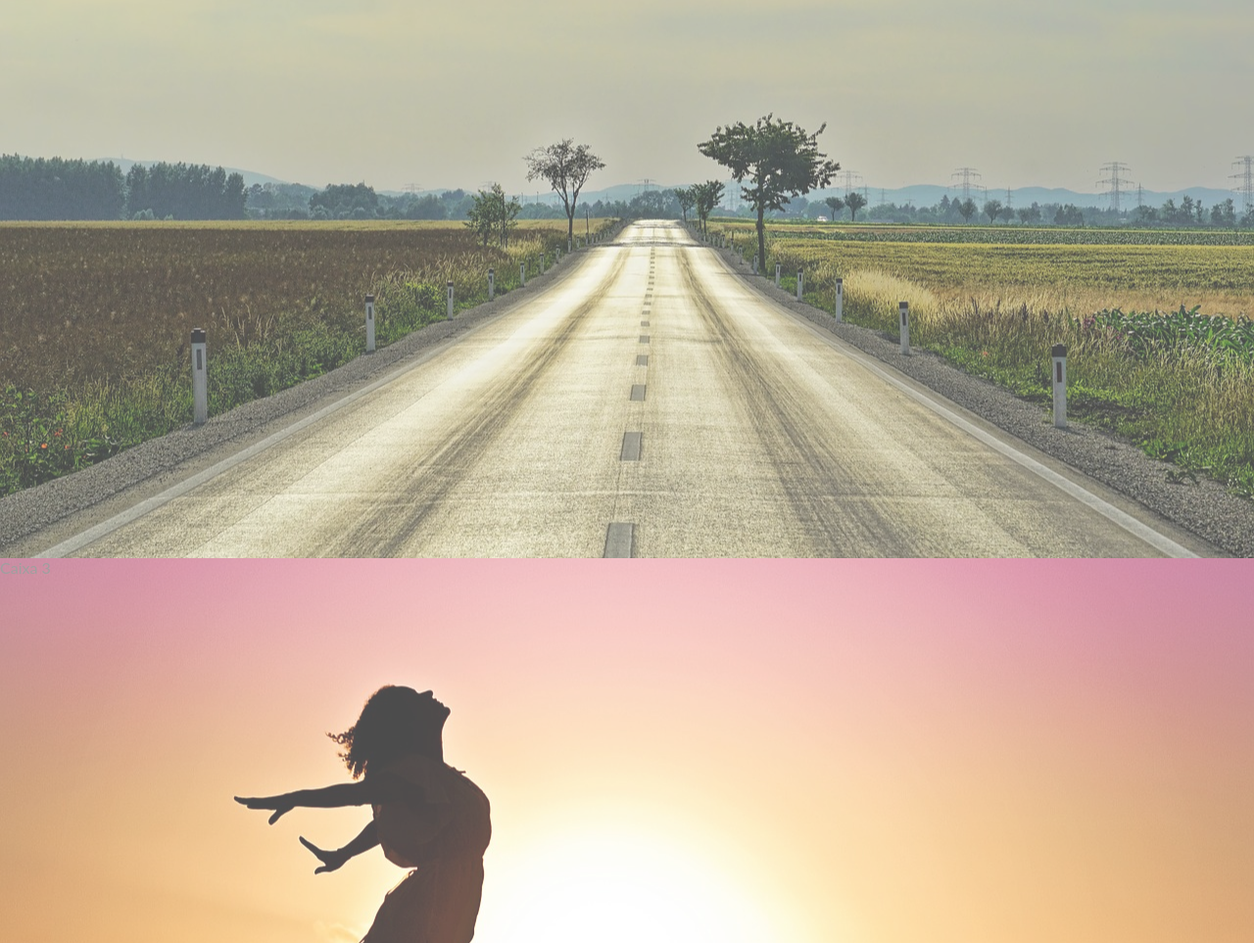
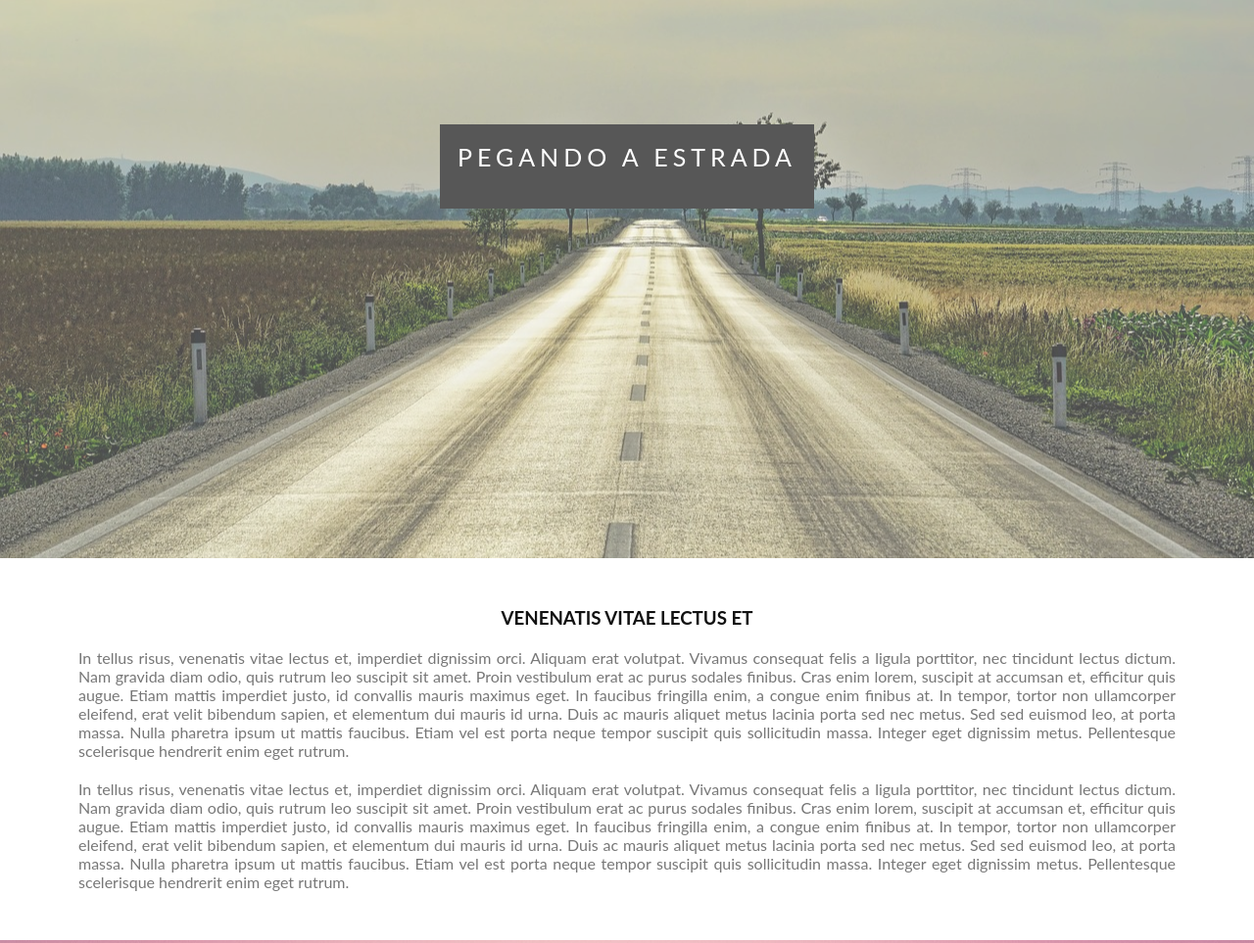
Before and after one commit to JoaoVictorSou/css-parallax, a plain HTML site: page index.html in a window 1280 px wide. Shown: the part 1420-2383 px from the top of the page at 98% size. Drawn offline with Linux system fonts and the light colour scheme.

Commit message:
titulo para as imagens implementado

```diff
--- a/css/style.css
+++ b/css/style.css
@@ -27,12 +27,29 @@ body, html {
 
 /*Imagens parallax*/
 .box1, .box2, .box3, .box4 {
+    position: relative;
     background-repeat: no-repeat;
     background-size: cover;
     background-position: center;
     background-attachment: fixed;
     height: 100%;
     opacity: 0.7;
+}
+.boxtitle {
+    position: absolute;
+    left: 0;
+    right: 0;
+    top: 0;
+    bottom: 0;
+    margin: auto;
+    width: max-content;
+    height: 50px;
+    color: #fff;
+    background-color: #111;
+    padding: 18px;
+    font-size: 25px;
+    letter-spacing: 5px;
+    text-transform: uppercase;
 }
 .box1 {
     background-image: url(../img/imagem1.jpg);
--- a/index.html
+++ b/index.html
@@ -9,10 +9,13 @@
 </head>
 <body>
     <div class="box1">
-        Caixa 1
+        <div class="boxtitle">
+            Passeio de balões
+        </div>
     </div>
+
     <div class="contentbox">
-        <h3>Parallax</h3>
+        <h3>In tellus risus</h3>
         <p>
             In tellus risus, venenatis vitae lectus et, imperdiet dignissim orci. Aliquam erat volutpat. Vivamus consequat felis a ligula porttitor, nec tincidunt lectus dictum. Nam gravida diam odio, quis rutrum leo suscipit sit amet. Proin vestibulum erat ac purus sodales finibus. Cras enim lorem, suscipit at accumsan et, efficitur quis augue. Etiam mattis imperdiet justo, id convallis mauris maximus eget. In faucibus fringilla enim, a congue enim finibus at. In tempor, tortor non ullamcorper eleifend, erat velit bibendum sapien, et elementum dui mauris id urna. Duis ac mauris aliquet metus lacinia porta sed nec metus. Sed sed euismod leo, at porta massa. Nulla pharetra ipsum ut mattis faucibus. Etiam vel est porta neque tempor suscipit quis sollicitudin massa. Integer eget dignissim metus. Pellentesque scelerisque hendrerit enim eget rutrum.
         </p>
@@ -20,14 +23,32 @@
             In tellus risus, venenatis vitae lectus et, imperdiet dignissim orci. Aliquam erat volutpat. Vivamus consequat felis a ligula porttitor, nec tincidunt lectus dictum. Nam gravida diam odio, quis rutrum leo suscipit sit amet. Proin vestibulum erat ac purus sodales finibus. Cras enim lorem, suscipit at accumsan et, efficitur quis augue. Etiam mattis imperdiet justo, id convallis mauris maximus eget. In faucibus fringilla enim, a congue enim finibus at. In tempor, tortor non ullamcorper eleifend, erat velit bibendum sapien, et elementum dui mauris id urna. Duis ac mauris aliquet metus lacinia porta sed nec metus. Sed sed euismod leo, at porta massa. Nulla pharetra ipsum ut mattis faucibus. Etiam vel est porta neque tempor suscipit quis sollicitudin massa. Integer eget dignissim metus. Pellentesque scelerisque hendrerit enim eget rutrum.
         </p>
     </div>
+
     <div class="box2">
-        Caixa 2
+        <div class="boxtitle">
+            Pegando a estrada
+        </div>
     </div>
+
+    <div class="contentbox">
+        <h3>venenatis vitae lectus et</h3>
+        <p>
+            In tellus risus, venenatis vitae lectus et, imperdiet dignissim orci. Aliquam erat volutpat. Vivamus consequat felis a ligula porttitor, nec tincidunt lectus dictum. Nam gravida diam odio, quis rutrum leo suscipit sit amet. Proin vestibulum erat ac purus sodales finibus. Cras enim lorem, suscipit at accumsan et, efficitur quis augue. Etiam mattis imperdiet justo, id convallis mauris maximus eget. In faucibus fringilla enim, a congue enim finibus at. In tempor, tortor non ullamcorper eleifend, erat velit bibendum sapien, et elementum dui mauris id urna. Duis ac mauris aliquet metus lacinia porta sed nec metus. Sed sed euismod leo, at porta massa. Nulla pharetra ipsum ut mattis faucibus. Etiam vel est porta neque tempor suscipit quis sollicitudin massa. Integer eget dignissim metus. Pellentesque scelerisque hendrerit enim eget rutrum.
+        </p>
+        <p>
+            In tellus risus, venenatis vitae lectus et, imperdiet dignissim orci. Aliquam erat volutpat. Vivamus consequat felis a ligula porttitor, nec tincidunt lectus dictum. Nam gravida diam odio, quis rutrum leo suscipit sit amet. Proin vestibulum erat ac purus sodales finibus. Cras enim lorem, suscipit at accumsan et, efficitur quis augue. Etiam mattis imperdiet justo, id convallis mauris maximus eget. In faucibus fringilla enim, a congue enim finibus at. In tempor, tortor non ullamcorper eleifend, erat velit bibendum sapien, et elementum dui mauris id urna. Duis ac mauris aliquet metus lacinia porta sed nec metus. Sed sed euismod leo, at porta massa. Nulla pharetra ipsum ut mattis faucibus. Etiam vel est porta neque tempor suscipit quis sollicitudin massa. Integer eget dignissim metus. Pellentesque scelerisque hendrerit enim eget rutrum.
+        </p>
+    </div>
+
     <div class="box3">
-        Caixa 3
+        <div class="boxtitle">
+            Pôr do sol
+        </div>
     </div>
     <div class="box4">
-        Caixa 4
+        <div class="boxtitle">
+            Montanhas
+        </div>
     </div>
 </body>
 </html>
```
